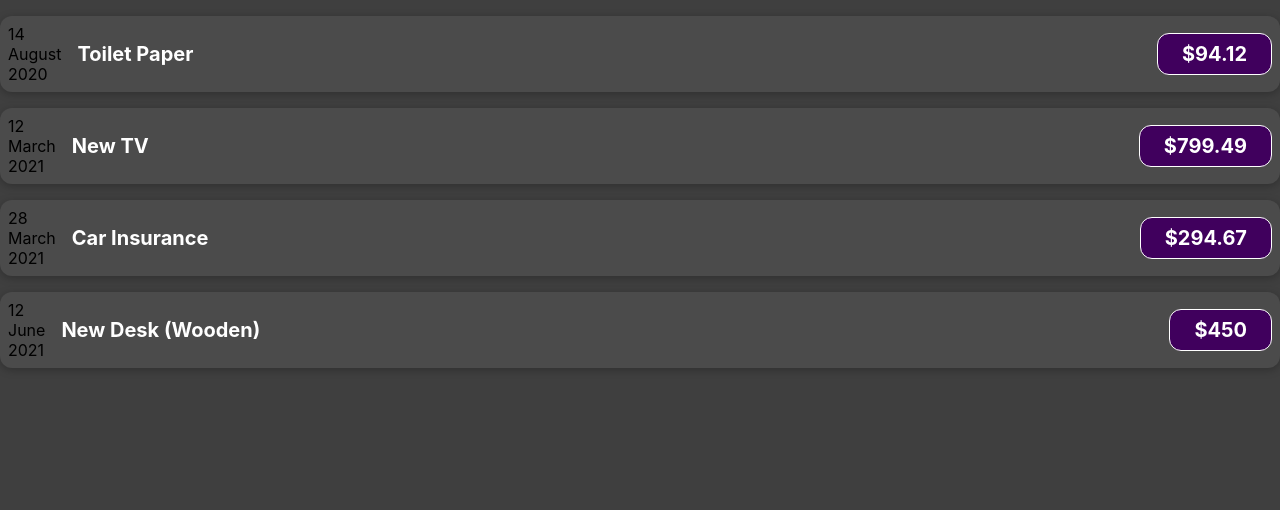
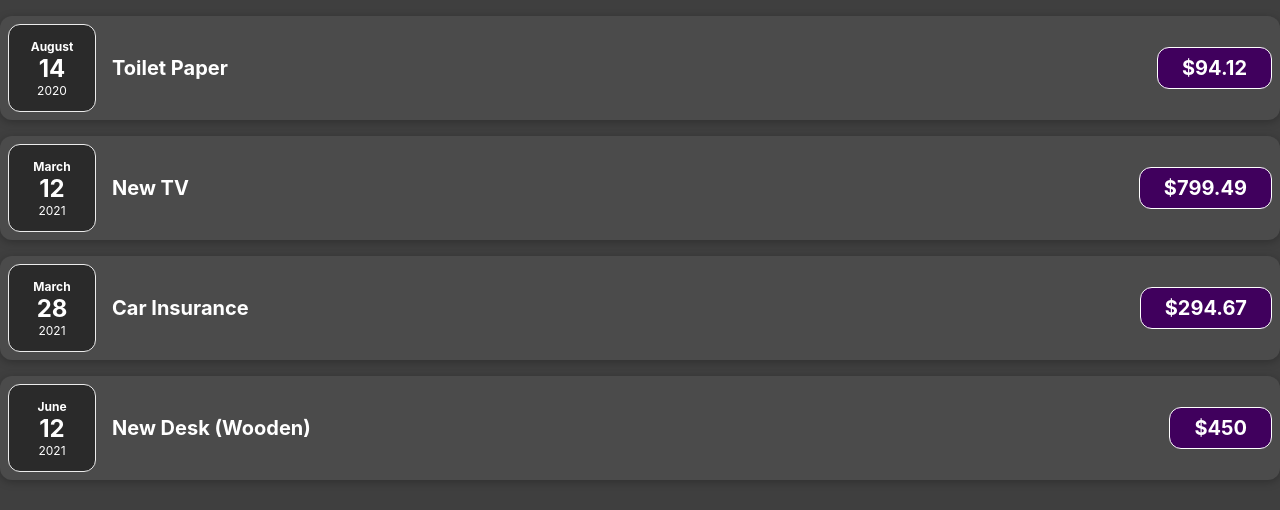
Before and after one commit to droozd15/tracker, a React (Create React App) app: page / in a window 1280 px wide. Shown: the top 510 px of the page. Built offline with nearby package versions, Linux system fonts and the light colour scheme.

Commit message:
add expense date component

```diff
--- a/src/App.tsx
+++ b/src/App.tsx
@@ -1,6 +1,6 @@
 import React from 'react';
 import './App.css';
-import ExpenseItem from "./components/ExpenseItem";
+import ExpenseItem from "./components/ExpenseItem/ExpenseItem";
 import Expense from "./types/expense";
 
 function App() {
--- /dev/null
+++ b/src/components/ExpenseDate/ExpenseDate.css
@@ -0,0 +1,26 @@
+.expense-date {
+  display: flex;
+  flex-direction: column;
+  width: 5.5rem;
+  height: 5.5rem;
+  border: 1px solid #ececec;
+  background-color: #2a2a2a;
+  color: white;
+  border-radius: 12px;
+  align-items: center;
+  justify-content: center;
+}
+
+.expense-date__month {
+  font-size: 0.75rem;
+  font-weight: bold;
+}
+
+.expense-date__year {
+  font-size: 0.75rem;
+}
+
+.expense-date__day {
+  font-size: 1.5rem;
+  font-weight: bold;
+}
--- /dev/null
+++ b/src/components/ExpenseDate/ExpenseDate.tsx
@@ -0,0 +1,16 @@
+import './ExpenseDate.css'
+function ExpenseDate(props: { date: Date }) {
+  const month = props.date.toLocaleDateString('en-US', {month: 'long'});
+  const day = props.date.toLocaleDateString('en-US', {day: '2-digit'});
+  const year = props.date.getFullYear();
+
+  return (
+      <div className='expense-date'>
+        <div className='expense-date__month'>{month}</div>
+        <div className='expense-date__day'>{day}</div>
+        <div className='expense-date__year'>{year}</div>
+      </div>
+  );
+}
+
+export default ExpenseDate;
--- a/src/components/ExpenseItem.tsx
+++ /dev/null
@@ -1,24 +0,0 @@
-import './ExpenseItem.css';
-import Expense from "../types/expense";
-
-function ExpenseItem(props: Expense) {
-  const month = props.date.toLocaleDateString('en-US', {month: 'long'});
-  const day = props.date.toLocaleDateString('en-US', {day: '2-digit'});
-  const year = props.date.getFullYear();
-
-  return (
-    <div className="expense-item">
-      <div>
-        <div>{day}</div>
-        <div>{month}</div>
-        <div>{year}</div>
-      </div>
-      <div className="expense-item__description">
-        <h2>{props.title}</h2>
-        <div className="expense-item__price">${props.amount}</div>
-      </div>
-    </div>
-  );
-}
-
-export default ExpenseItem;
--- /dev/null
+++ b/src/components/ExpenseItem/ExpenseItem.tsx
@@ -0,0 +1,18 @@
+import './ExpenseItem.css';
+import Expense from "../../types/expense";
+import ExpenseDate from "../ExpenseDate/ExpenseDate";
+
+function ExpenseItem(props: Expense) {
+
+  return (
+    <div className="expense-item">
+      <ExpenseDate date={props.date}/>
+      <div className="expense-item__description">
+        <h2>{props.title}</h2>
+        <div className="expense-item__price">${props.amount}</div>
+      </div>
+    </div>
+  );
+}
+
+export default ExpenseItem;
```
Also changed, not shown: src/components/ExpenseItem/ExpenseItem.css (renamed from src/components/ExpenseItem.css).
